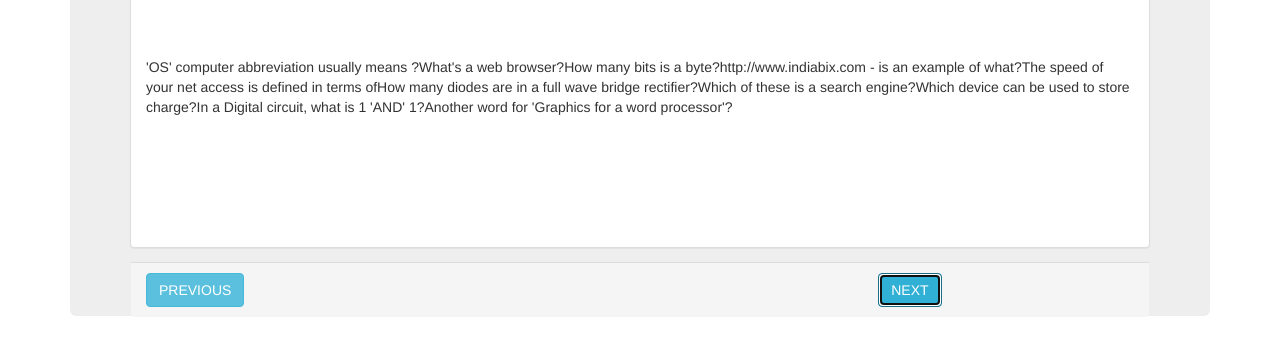
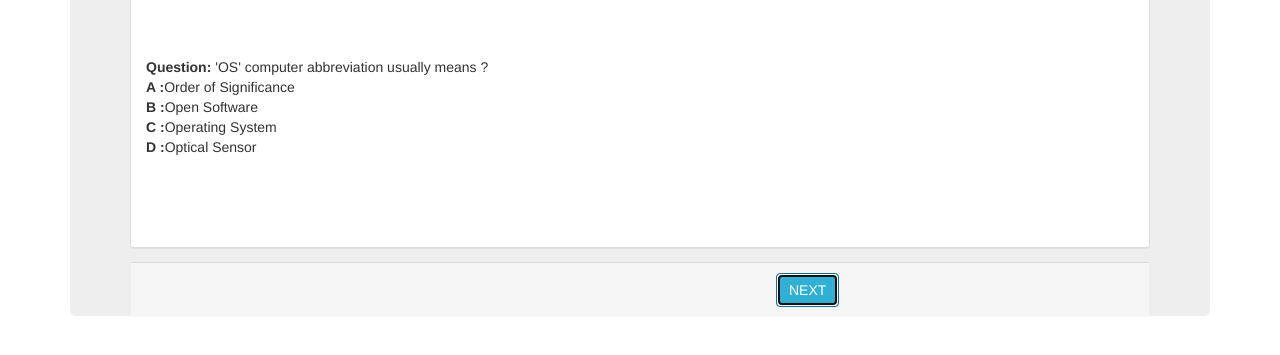
Before and after one commit to anilreddy4438/Quiz, a plain HTML site: page index.html in a window 1280 px wide. Both pictures are taken after a click on the button "NEXT". Shown: the part 131-486 px from the top of the page. Drawn offline with nearby package versions, Linux system fonts and the light colour scheme.

Commit message:
adding single question to page

```diff
--- a/index.html
+++ b/index.html
@@ -15,18 +15,17 @@
                 <h2>QUIZ :</h2>
             </div>
             <div class="panel-body">
-                <div id="quiz_question"></div>
-            <div id="quiz_option"></div>
-        </div>
+                <h1>Get started by clicking next button</h1>
+
+
+            </div>
             <div class="panel-footer">
-                <button type="button" class="btn btn-info">PREVIOUS</button>
-                <button type="button" class="btn btn-info next_pos" >NEXT</button>
+                <button type="button" class="btn btn-info next_pos" onClick="clickME()">NEXT</button>
             </div>
-        </div>
         </div>
     </div>
 </div>
-
+</div>
 <link rel="stylesheet" href="css/style.css">
 
 <link rel="stylesheet" href="http://maxcdn.bootstrapcdn.com/bootstrap/3.3.5/css/bootstrap.min.css">
--- a/index.js
+++ b/index.js
@@ -33,8 +33,29 @@ var array_quiz=[
     }
 ];
 //console.log(array_quiz)
-for(var i=0;i<=array_quiz.length;i++){
-    $('#quiz_question').append(array_quiz[i].question)
-    $('#quiz_option').append(array_quiz[i].option)
+function qusetion_quiz(i){
+
+    $('.panel-body').append('<div class="quiz_text"><div id="quiz_question"> <b>Question: </b> '+ array_quiz[i].question +'</div>'+
+        '<div id="quiz_option1"><b>A :</b>'+ array_quiz[i].option.A +'</div>'+
+        '<div id="quiz_option2"><b>B :</b>'+ array_quiz[i].option.B +'</div>'+
+        '<div id="quiz_option3"><b>C :</b>'+ array_quiz[i].option.C +'</div>'+
+        '<div id="quiz_option4"><b>D :</b>'+ array_quiz[i].option.D +'</div><br></div>')
 
 }
+
+var clicks = -1;
+function clickME() {
+    $('h1').hide()
+
+    clicks += 1;
+    //console.log(clicks)
+    for(var i=clicks-1;i<array_quiz.length;i++) {
+        if(i==clicks){
+            $('.quiz_text').hide()
+            qusetion_quiz(i)
+
+        }
+
+    }
+
+}
```
